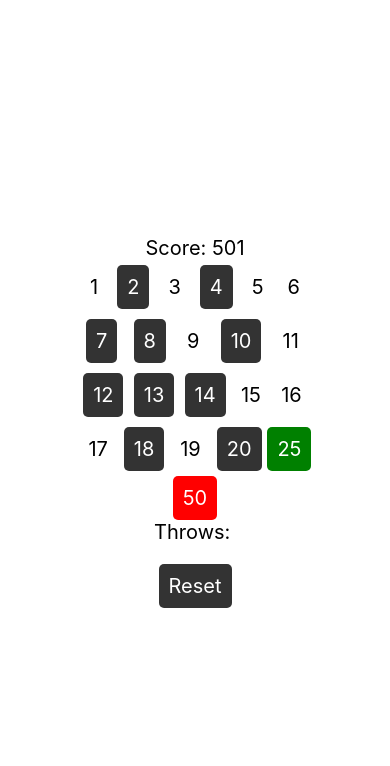
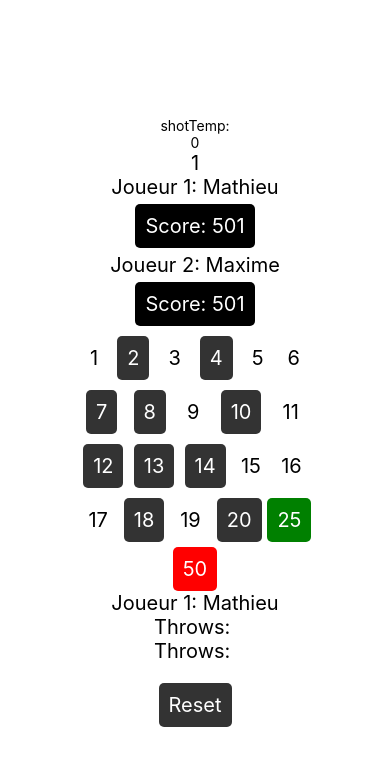
Before and after one commit to Claquettes/Flechettes, a React Native app in the folder pfff/: screen / in a window 390 px wide. Shown: the top 766 px of the page. Built offline with nearby package versions, Linux system fonts and the light colour scheme.

Commit message:
base des flechettes, 1 JOUEUR, ajout du multiplicateur, array des shots, score, couleurs des touches
base du 2 players, il manque juste le fait que tout les 3 shots ca change de player

```diff
--- a/pfff/App.js
+++ b/pfff/App.js
@@ -1,10 +1,27 @@
 import React, { useState } from 'react';
 import { View, Text, StyleSheet, Button, Alert, TouchableOpacity } from 'react-native';
+import colors from "react-native/Libraries/NewAppScreen/components/Colors";
 
 const DartScorekeeper = () => {
-    const [score, setScore] = useState(501);
-    const [throws, setThrows] = useState([]);
+    const [score1, setScore1] = useState(501);
+    const [score2, setScore2] = useState(501);
+    const [throws1, setThrows1] = useState([]);
+    const [throws2, setThrows2] = useState([]);
+    let player1Name = "Mathieu";
+    let player2Name = "Maxime";
+    let actualPlayer = 1;
+    let shotTemp = Number(0);
 
+    const updateScore = (shot) => {
+        if (actualPlayer === 1) {
+            setScore1(score1 - shot);
+            setThrows1([...throws1, shot]);
+        }
+        else {
+            setScore2(score2 - shot);
+            setThrows2([...throws2, shot]);
+        }
+    }
     const addThrow = (points) => {
         Alert.prompt(
             'Enter multiplier',
@@ -17,8 +34,8 @@ const DartScorekeeper = () => {
                 {
                     text: 'OK',
                     onPress: (multiplier) => {
-                        setThrows([...throws, points * multiplier]);
-                        setScore(score - points * multiplier);
+                        updateScore(points * multiplier);
+                        changePlayer();
                     },
                 },
             ],
@@ -26,15 +43,34 @@ const DartScorekeeper = () => {
             '1',
         );
     }
-
+    const changePlayer = () => {
+        //on incrémente la variable shotTemp de 1
+        shotTemp++;
+        if(shotTemp === 3){
+            shotTemp = 0;
+            if(actualPlayer === 1){
+                actualPlayer = 2;
+            }else{
+                actualPlayer = 1;
+            }
+        }
+    }
     const reset = () => {
-        setScore(501);
-        setThrows([]);
+        setScore1(501);
+        setThrows1([]);
+        setThrows2([]);
     }
 
     return (
         <View style={styles.container}>
-            <Text style={styles.text}>Score: {score}</Text>
+            <Text>shotTemp:</Text>
+            <Text>{shotTemp}</Text>
+            <Text style={styles.text}>{actualPlayer}</Text>
+            <Text style={styles.text}>Joueur 1: {player1Name}</Text>
+            <Text style={styles.score}>Score: {score1}</Text>
+            <Text style={styles.text}>Joueur 2: {player2Name}</Text>
+            <Text style={styles.score}>Score: {score2}</Text>
+
             <View style={styles.buttonContainer}>
 
                 <TouchableOpacity style={styles.buttonBlanc} onPress={() => addThrow(1)}>
@@ -105,7 +141,9 @@ const DartScorekeeper = () => {
                 </TouchableOpacity>
 
             </View>
-            <Text style={styles.text}>Throws: {throws.join(', ')}</Text>
+            <Text style={styles.text}>Joueur 1: {player1Name}</Text>
+            <Text style={styles.text}>Throws: {throws1.join(', ')}</Text>
+            <Text style={styles.text}>Throws: {throws2.join(', ')}</Text>
             <TouchableOpacity style={styles.resetButton} onPress={reset}>
                 <Text style={styles.buttonText}>Reset</Text>
             </TouchableOpacity>
@@ -121,6 +159,15 @@ const styles = StyleSheet.create({
     },
     text: {
         fontSize: 20,
+
+    },
+    score: {
+        color: 'white',
+        fontSize: 20,
+        backgroundColor: 'black',
+        padding: 10,
+        borderRadius: 5,
+        margin: 5,
     },
     buttonContainer: {
         display: 'flex',
```
